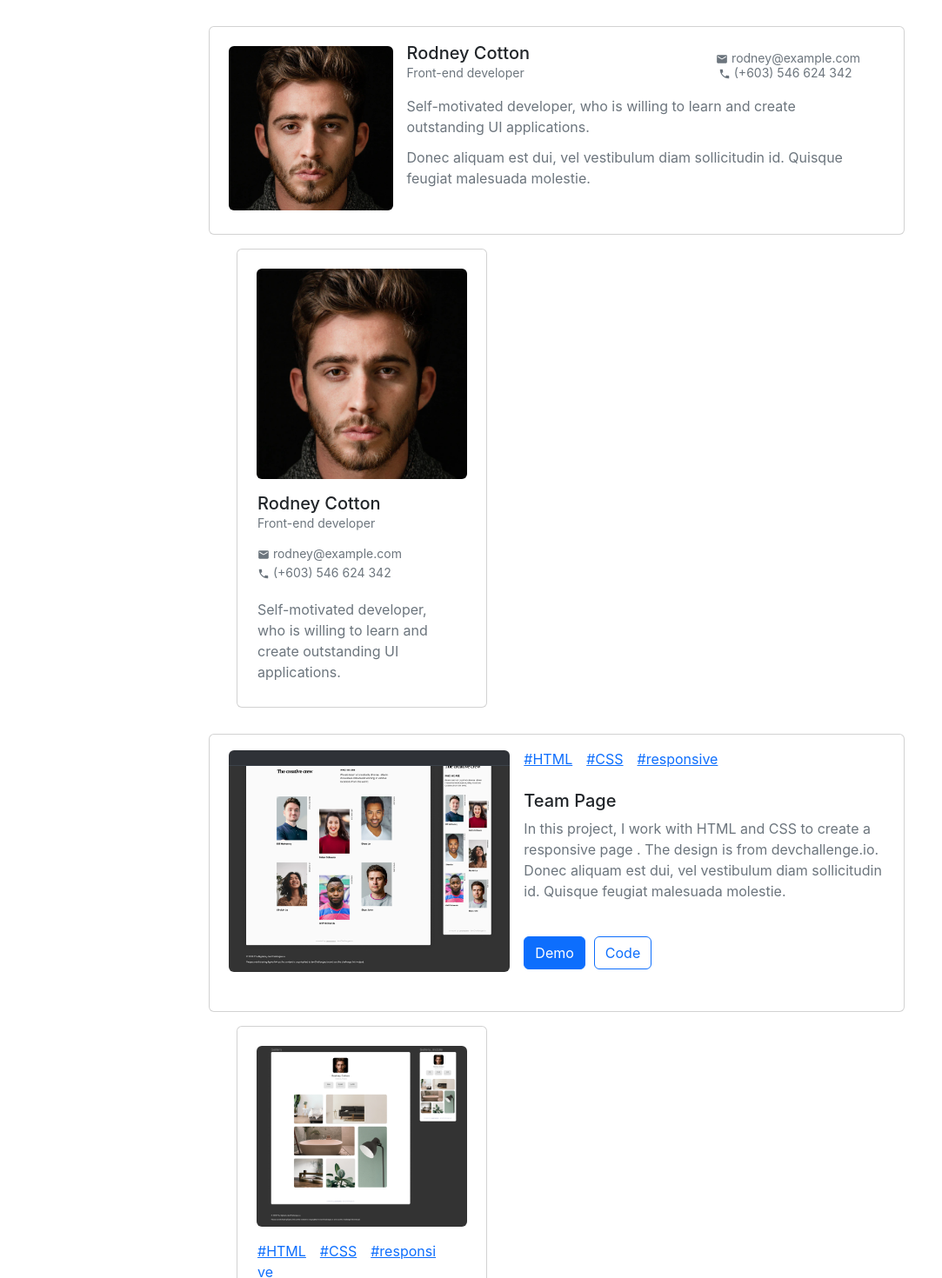
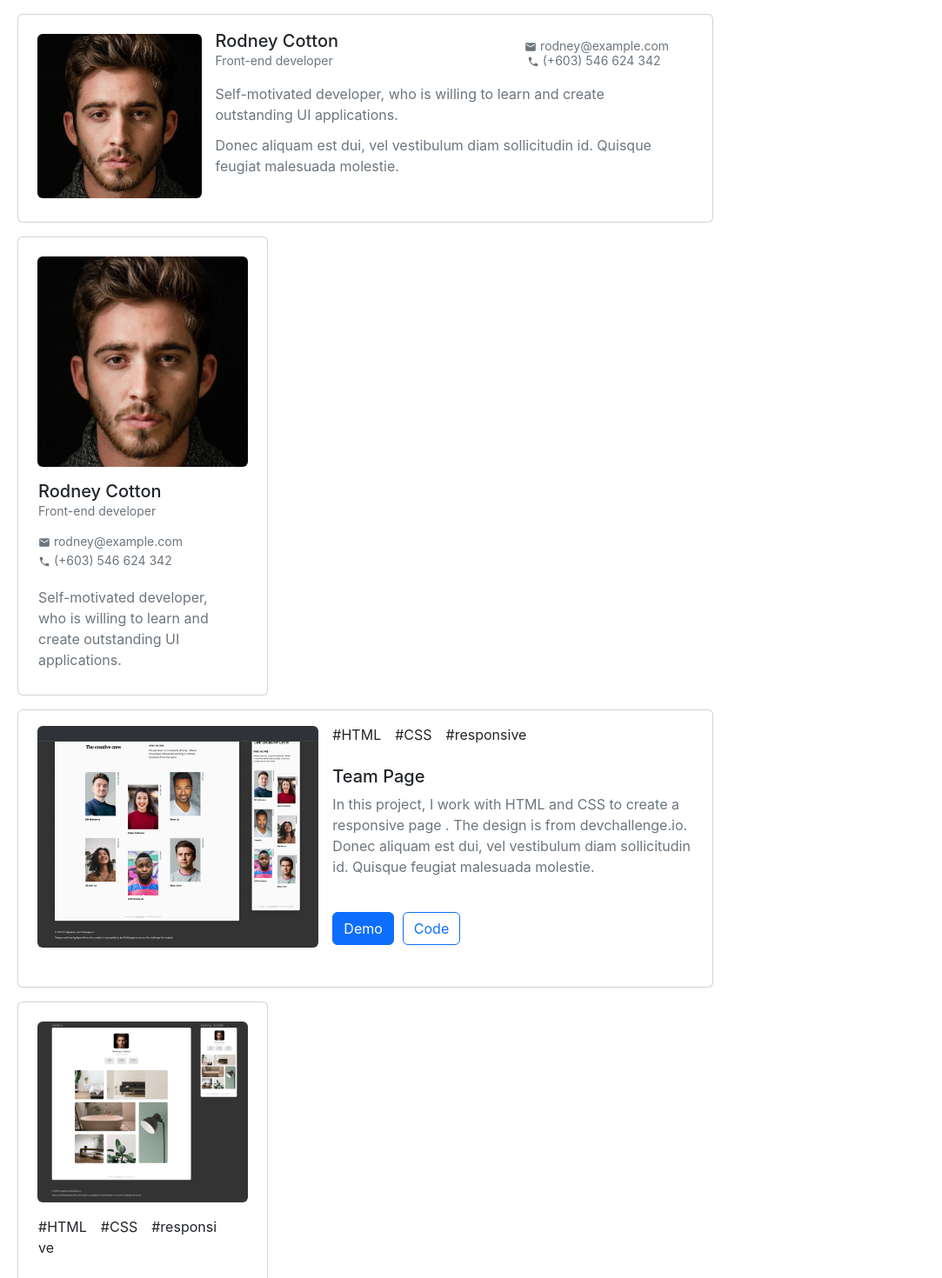
Before and after one commit to hasanaimroatun/wpu-portofolioChallenge, a React (Create React App) app: page / in a window 1280 px wide. Shown: the top 1470 px of the page at 87% size, without its empty margins (0-1083 px from the left). Built offline with nearby package versions, Linux system fonts and the light colour scheme.

Commit message:
mengubah margin

```diff
--- a/src/components/Biodata.js
+++ b/src/components/Biodata.js
@@ -5,11 +5,11 @@ import {MdPhone, MdMail} from 'react-icons/md'
 function Biodata() {
   return (
     <div
-        class="card mb-3"
+        class="card mb-3 mt-3"
         style={{
             width:"50rem",
             height:"15rem",
-            margin:"30px auto",
+            marginLeft:"20px",
             padding:"22px"
             }}>
         <div class="row g-0">
--- a/src/components/Biodata2.js
+++ b/src/components/Biodata2.js
@@ -4,7 +4,7 @@ import {MdPhone, MdMail} from 'react-icons/md'
 
 function Biodata2() {
   return (
-    <div class="card" style={{width:"18rem", height:"33rem", padding:"22px", marginLeft:"17rem"}}>
+    <div class="card mb-3" style={{width:"18rem", height:"33rem", padding:"22px", marginLeft:"20px"}}>
         <img src={img1} class="card-img-top rounded" alt="profile"/>
         <div
             class="card-body"
--- a/src/components/Project1.js
+++ b/src/components/Project1.js
@@ -8,7 +8,7 @@ function Project1() {
         style={{
             width:"50rem",
             height:"20rem",
-            margin:"30px auto",
+            marginLeft:"20px",
             paddingLeft:"22px"
             }}>
         <div class="row g-0">
@@ -24,17 +24,20 @@ function Project1() {
             <div class="card-body">
                 <a
                     href="https://github.com/hasanaimroatun/wpu-TeamPageChallenge/blob/main/index.html"
-                    class="card-link">
+                    class="card-link"
+                    style={{color:"inherit", textDecoration:"none"}}>
                     #HTML
                 </a>
                 <a
                     href="https://github.com/hasanaimroatun/wpu-TeamPageChallenge/blob/main/css/style.css"
-                    class="card-link">
+                    class="card-link"
+                    style={{color:"inherit", textDecoration:"none"}}>
                         #CSS
                 </a>
                 <a
                     href="https://github.com/hasanaimroatun/wpu-TeamPageChallenge/blob/main/css/style.css"
-                    class="card-link">
+                    class="card-link"
+                    style={{color:"inherit", textDecoration:"none"}}>
                         #responsive
                 </a>
                 <br/><br/>
--- a/src/components/Project2.js
+++ b/src/components/Project2.js
@@ -5,7 +5,7 @@ function Project2() {
   return (
     <div
         class="card"
-        style={{width:"18rem", height:"39rem", padding:"22px", marginLeft:"17rem"}}>
+        style={{width:"18rem", height:"39rem", padding:"22px", marginLeft:"20px"}}>
         <img src={img3} class="img-fluid rounded" alt="profile"/>
         <div
             class="card-body"
@@ -15,17 +15,20 @@ function Project2() {
             }}>
             <a
                 href="https://github.com/hasanaimroatun/wpu-myGalleryChallenge/blob/main/index.html"
-                class="card-link">
+                class="card-link"
+                style={{color:"inherit", textDecoration:"none"}}>
                 #HTML
             </a>
             <a
                 href="https://github.com/hasanaimroatun/wpu-myGalleryChallenge/blob/main/css/style.css"
-                class="card-link">
+                class="card-link"
+                style={{color:"inherit", textDecoration:"none"}}>
                     #CSS
             </a>
             <a
                 href="https://github.com/hasanaimroatun/wpu-myGalleryChallenge/blob/main/css/style.css"
-                class="card-link">
+                class="card-link"
+                style={{color:"inherit", textDecoration:"none"}}>
                     #responsive
             </a>
             <br/><br/>
```
